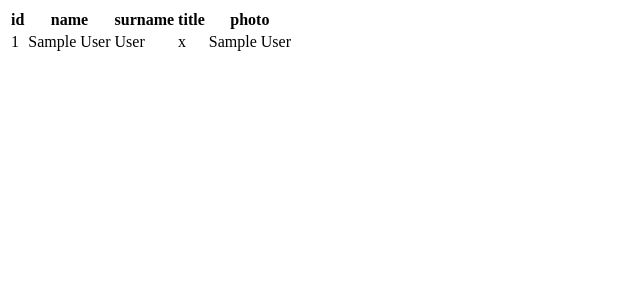
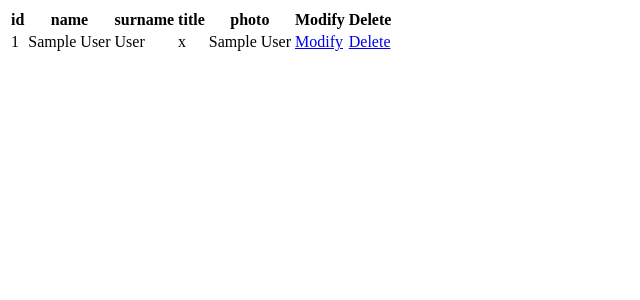
Before and after one commit to adridiaz23/InfoBDN, a PHP site: page /Practica08/teachers/view-teachers.php in a window 1280 px wide. Shown: the top 300 px of the page, without its empty margins (0-640 px from the left). Run offline with PHP 8.4, Linux system fonts and the light colour scheme; tables that the repository leaves empty or names only in its code hold one stand-in row (values such as "Sample post").

Commit message:
delete- teachers

```diff
--- a/login.php
+++ b/login.php
@@ -17,7 +17,7 @@
         </label >
             <input type="password"  maxlength="30" id = "Password" name="Password" required /><br>
         <input type="submit" name="subir" value="Aceptar"/>
-    </form>
+</form>
     <?php
     $email = $_POST['CompteDeMail'];
     $pass = $_POST['Password'];
--- a/teachers/create-teachers.php
+++ b/teachers/create-teachers.php
@@ -8,7 +8,7 @@
 </head>
 <body>
 <?php
-    if (!empty($_POST['CreateTeacher'])){
+    if ($_POST){
         $name = $_POST['name'];
         $surname = $_POST['surname'];
         $passwd = $_POST['passwd'];
@@ -20,6 +20,7 @@
             mysqli_connect_errno();
         }else{
             $sql = "INSERT INTO teachers (id,name,surname,passwd,title,photo) VALUES (NULL,'$name','$surname','$passwd','$title','$photo')";
+
             $consulta = mysqli_query($conexion, $sql);
             mysqli_close($conexion);
         }
--- a/teachers/view-teachers.php
+++ b/teachers/view-teachers.php
@@ -30,6 +30,8 @@
             echo "<th>surname</th>";
             echo "<th>title</th>";
             echo "<th>photo</th>";
+            echo "<th>Modify</th>";
+            echo "<th>Delete</th>";
             echo "</tr>";
             for ($i =0 ; $i < $numlinies ; $i++){
                 $linea = mysqli_fetch_array($consulta);
@@ -40,6 +42,8 @@
                 echo "<td>".$linea[2]."</td>";
                 echo "<td>".$linea[3]."</td>";
                 echo "<td>".$linea[4]."</td>";
+                echo "<td><a href='modify-teachers.php?num= ".$linea[0]."'>Modify</a></td>";
+                echo "<td><a href='delete-teachers.php?num= ".$linea[0]."'>Delete</a></td>";
                 echo"</tr>";
 
             }
```
Also changed, not shown: teachers/delete-teachers.php (added, +14 -0 lines).
